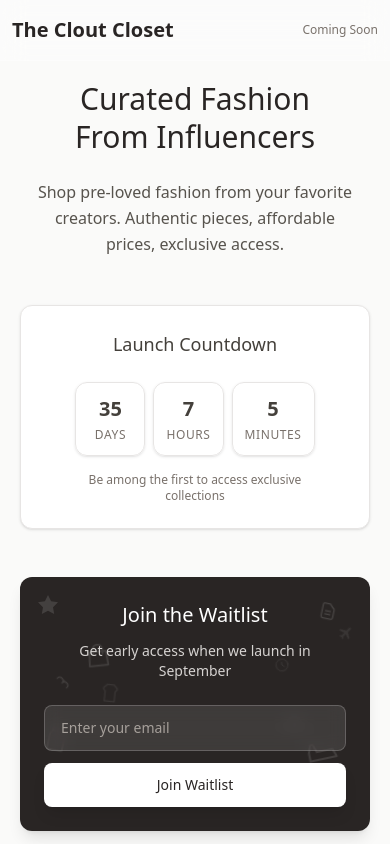
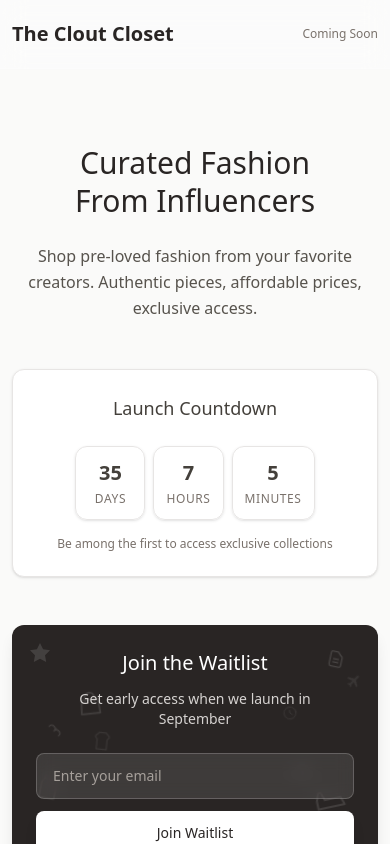
Before and after one commit to Mubeen-jawed/The-Clout-Closet-Landing, a React (Vite) app: page / in a window 390 px wide. Shown: the top 844 px of the page. Built offline with nearby package versions, Linux system fonts and the light colour scheme.

Commit message:
changes in hero section

```diff
--- a/src/CloutClosetLanding.jsx
+++ b/src/CloutClosetLanding.jsx
@@ -197,7 +197,7 @@ const CloutClosetLanding = () => {
         {/* Clean Header - Mobile Optimized */}
         <div className="fixed  left-0 right-0 top-0 z-50">
           <nav
-            className="fixed top-0 left-0 right-0 z-50 flex justify-between items-center py-4 sm:py-7 px-3 sm:p-6
+            className="fixed top-0 left-0 right-0 z-50 flex justify-between items-center py-5 sm:py-7 px-3 sm:p-6
   bg-white/30 backdrop-blur-md border-b border-white/20"
           >
             <a
@@ -211,7 +211,7 @@ const CloutClosetLanding = () => {
         </div>
 
         {/* Hero Section - Mobile Optimized */}
-        <header className="text-center sm:mt-20 mt-16 mb-16 sm:mb-24 min-h-[60vh] sm:min-h-[70vh] flex flex-col justify-center px-2">
+        <header className="text-center sm:mt-40 mt-32 mb-16 sm:mb-24 min-h-[60vh] sm:min-h-[70vh] flex flex-col justify-center">
           <div
             className={`transition-all duration-800 ${
               heroLoaded ? "animate-fadeInUp" : "opacity-0 translate-y-4"
@@ -228,7 +228,7 @@ const CloutClosetLanding = () => {
                 heroLoaded ? "animate-fadeInUp" : "opacity-0 translate-y-4"
               }`}
             >
-              <p className="text-base sm:text-xl text-stone-600 max-w-xl sm:max-w-2xl mx-auto leading-relaxed mb-12 sm:mb-16 font-light px-4">
+              <p className="text-base sm:text-xl text-stone-600 max-w-xl sm:max-w-2xl mx-auto leading-relaxed mb-12 sm:mb-16 font-light px-1">
                 Shop pre-loved fashion from your favorite creators. Authentic
                 pieces, affordable prices, exclusive access.
               </p>
```
